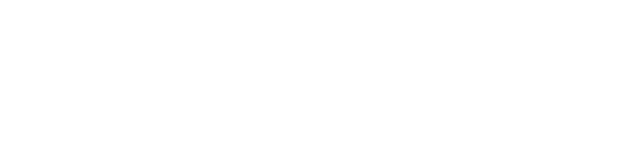
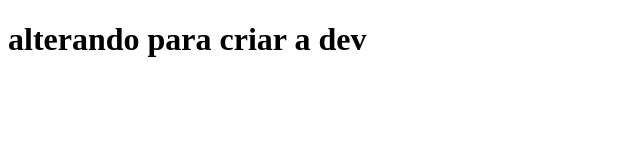
Before and after one commit to EduardoViana97/testecasa30, a plain HTML site: page index.html in a window 1280 px wide. Shown: the whole page, without its empty margins (0-640 px from the left). Drawn offline with Linux system fonts and the light colour scheme.

Commit message:
adicionando a dev

```diff
--- a/index.html
+++ b/index.html
@@ -6,6 +6,6 @@
     <title>Testando outra vez</title>
 </head>
 <body>
-
+    <h1> alterando para criar a dev</h1>
 </body>
 </html>
```
